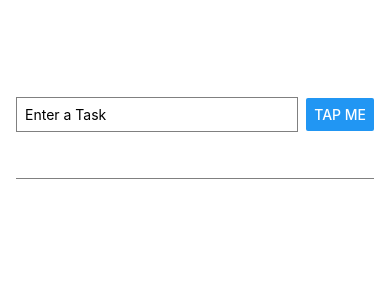
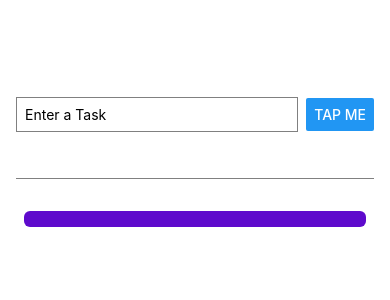
Before and after one commit to mukaramawan/React-Native-Course, a React Native app: screen / in a window 390 px wide. Both pictures are taken after a click on the button "TAP ME". Shown: the top 300 px of the page. Built offline with nearby package versions, Linux system fonts and the light colour scheme.

Commit message:
IOS & Android Styling Diffrences

```diff
--- a/App.js
+++ b/App.js
@@ -9,8 +9,8 @@
   }
 
   function addGoalHandeler() {
-    setGoals((currentCourseGoals) => [...goals, enteredGoal])
-    console.log(goals)
+    setGoals((currentCourseGoals) => [...goals, enteredGoal]);
+    console.log(goals);
   }
 
   return (
@@ -26,7 +26,13 @@
       </View>
 
       <View style={styles.goalsContainer}>
-        {goals.map( (goal) => <Text key={goal}>{goal}</Text> )}
+        {/* IOS & Android Styling Diffrences */}
+        {/* {goals.map( (goal) => <Text key={goal} style = {styles.goalItem}>{goal}</Text> )}*/}
+        {goals.map((goal) => (
+          <View key={goal} style={styles.goalItem}>
+            <Text style = {styles.gaolText}>{goal}</Text>
+          </View>
+        ))}
       </View>
     </View>
   );
@@ -57,4 +63,13 @@
   goalsContainer: {
     flex: 5,
   },
+  goalItem: {
+    margin: 8,
+    padding: 8,
+    borderRadius: 6,
+    backgroundColor: "#5e0acc",
+  },
+  gaolText: {
+    color: "white",
+  },
 });
```
